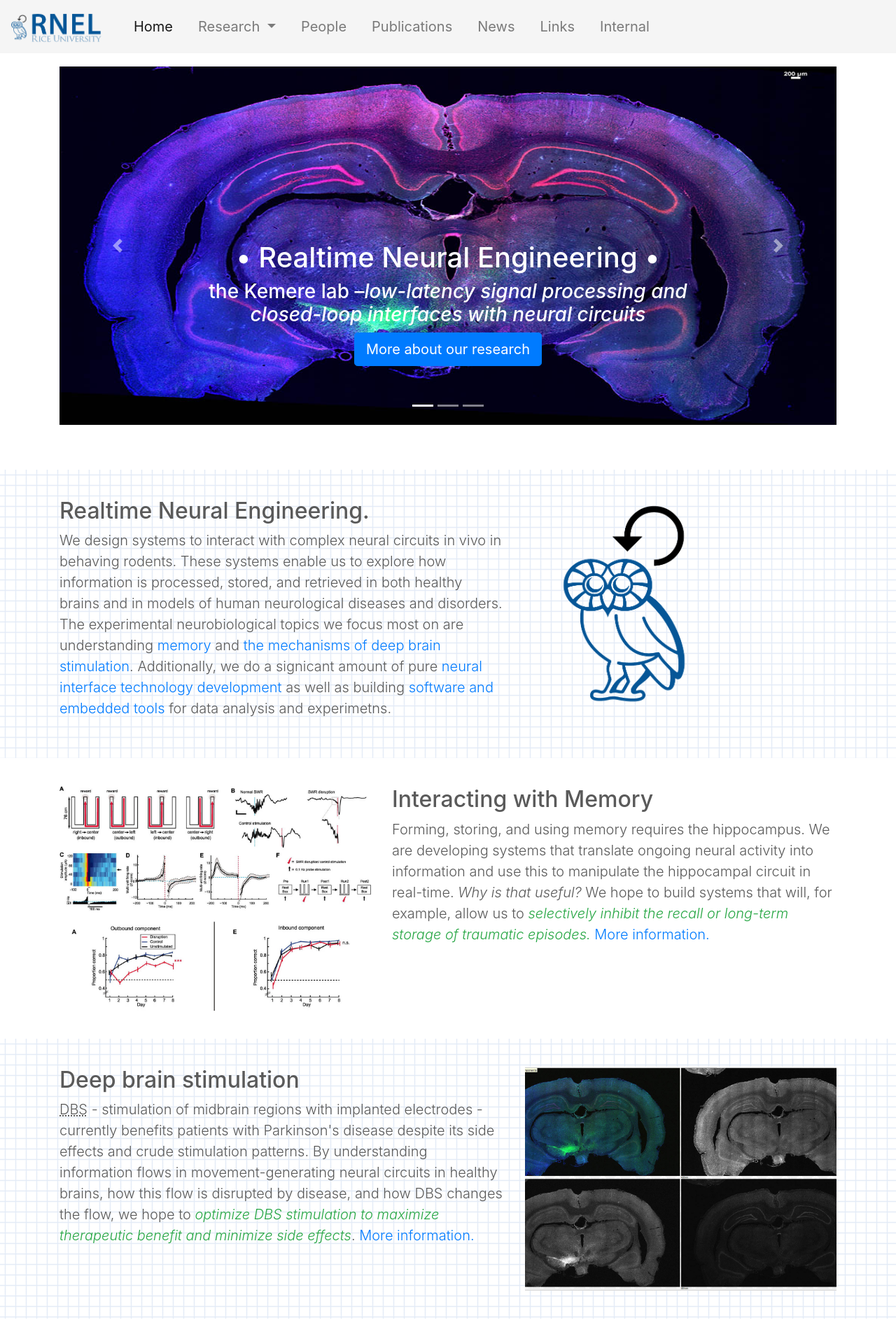
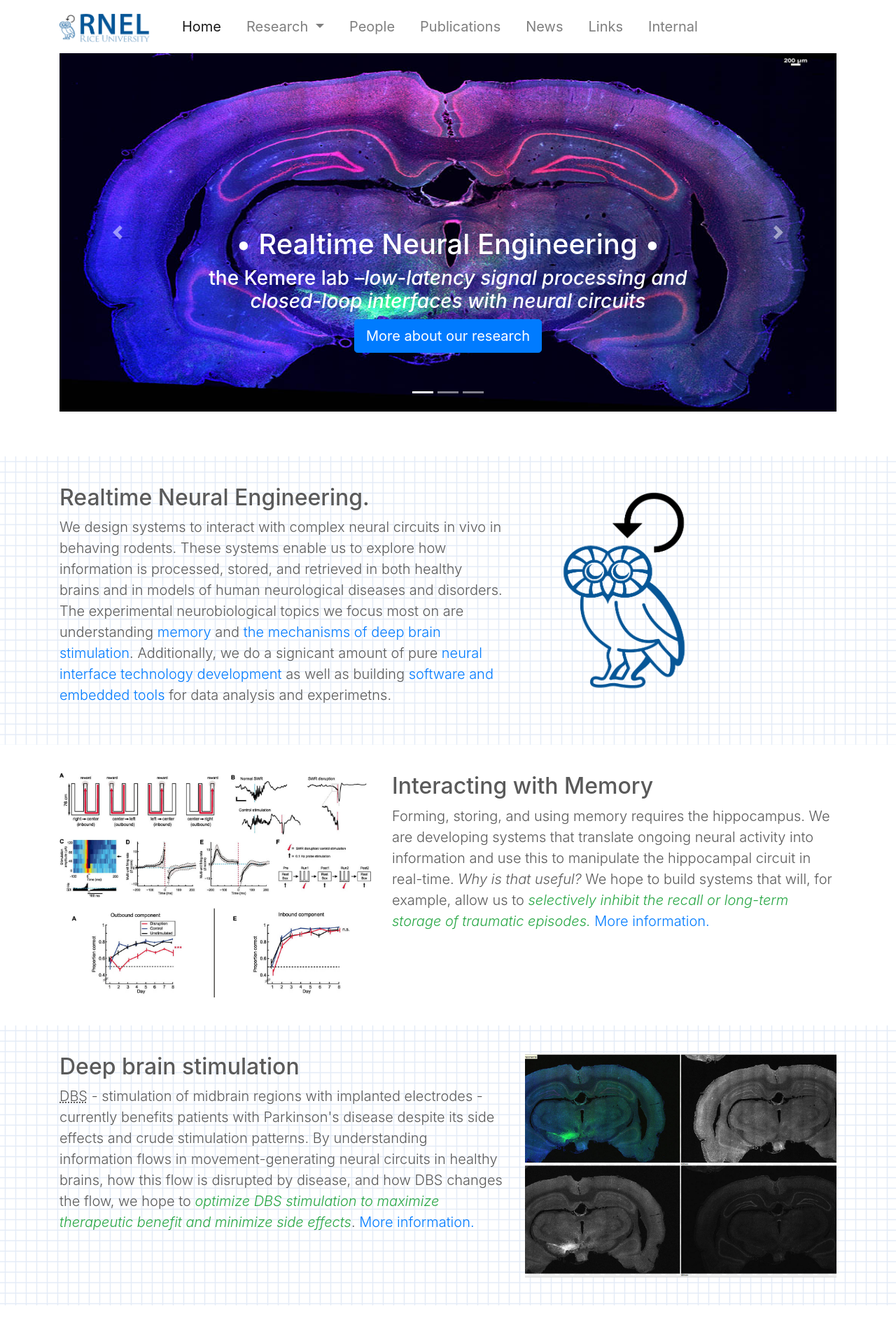
Before and after one commit to kemerelab/kemerelab.github.io, a Jekyll site: the page built from index.html, in a window 1280 px wide. Shown: the top 1903 px of the page at 70% size. Built offline with Jekyll 4.4.1, drawn with Linux system fonts in a browser that asks for light colours; grey boxes are pictures that could not be loaded.

Commit message:
Fixed navbar which wasn't shrinking

```diff
--- a/_includes/navbar.html
+++ b/_includes/navbar.html
@@ -1,8 +1,9 @@
 
 <header>
-    <div class="navbar navbar-expand-md navbar-static-top navbar-light" role="navigation">
+    <nav class="navbar navbar-expand-md navbar-light" role="navigation">
+      <div class="container">
         <a class="navbar-brand" href="/"><img src="/images/Banner3.png" height="50px" alt="Rice RNEL"></a>
-        <button class="navbar-toggler" type="button" data-toggle="collapse" data-target="#navbarCollapse" aria-controls="navbarCollapse" aria-expanded="false" aria-label="Toggle navigation">
+        <button class="navbar-toggler" type="button" data-toggle="collapse" data-target="#main-navbar-collapse" aria-controls="navbarCollapse" aria-expanded="false" aria-label="Toggle navigation">
             <span class="navbar-toggler-icon"></span>
         </button>
         <div class="navbar-collapse collapse" id="main-navbar-collapse">
@@ -76,5 +77,6 @@
                 {% endif %}
             </ul>
         </div><!--/.nav-collapse -->
-    </div>
+      </div> <!-- container -->
+    </nav>
 </header>
```
